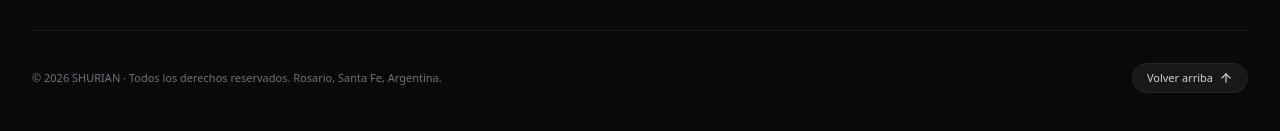
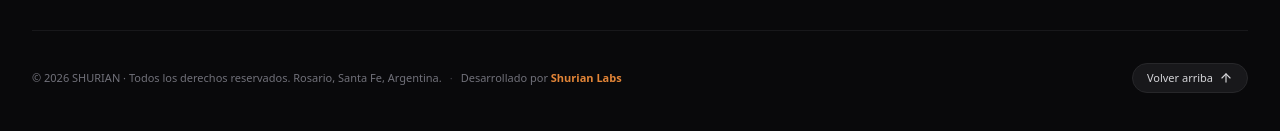
Before and after one commit to lgarcia28/Shurian, a Next.js app: page / in a window 1280 px wide. Shown: the part 3265-3396 px from the top of the page. Built offline with nearby package versions, Linux system fonts and the light colour scheme.

Commit message:
feat(footer): agregar 'Desarrollado por Shurian Labs' en el pie de pagina

```diff
--- a/src/components/Footer.tsx
+++ b/src/components/Footer.tsx
@@ -213,9 +213,15 @@ export const Footer: React.FC = () => {
 
         {/* Bottom Bar */}
         <div className="pt-8 border-t border-zinc-900 flex flex-col sm:flex-row items-center justify-between gap-4">
-          <p className="text-[11px] text-zinc-500 text-center sm:text-left">
-            © {new Date().getFullYear()} SHURIAN · Todos los derechos reservados. Rosario, Santa Fe, Argentina.
-          </p>
+          <div className="flex flex-col sm:flex-row items-center gap-1 sm:gap-2 text-[11px] text-zinc-500 text-center sm:text-left">
+            <span>
+              © {new Date().getFullYear()} SHURIAN · Todos los derechos reservados. Rosario, Santa Fe, Argentina.
+            </span>
+            <span className="hidden sm:inline text-zinc-700">·</span>
+            <span>
+              Desarrollado por <span className="text-orange-400/90 font-semibold">Shurian Labs</span>
+            </span>
+          </div>
 
           <button
             onClick={scrollToTop}
```
